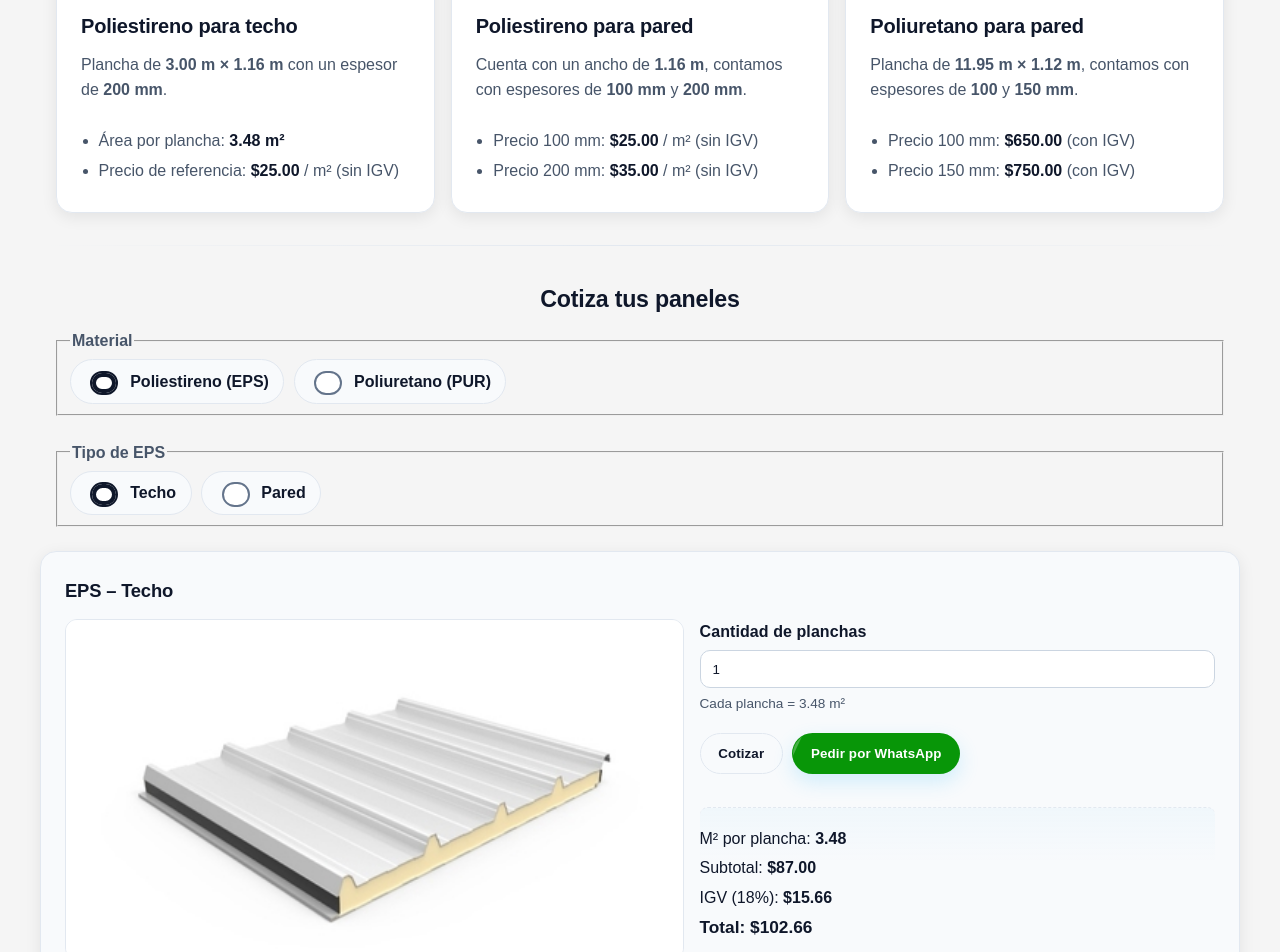
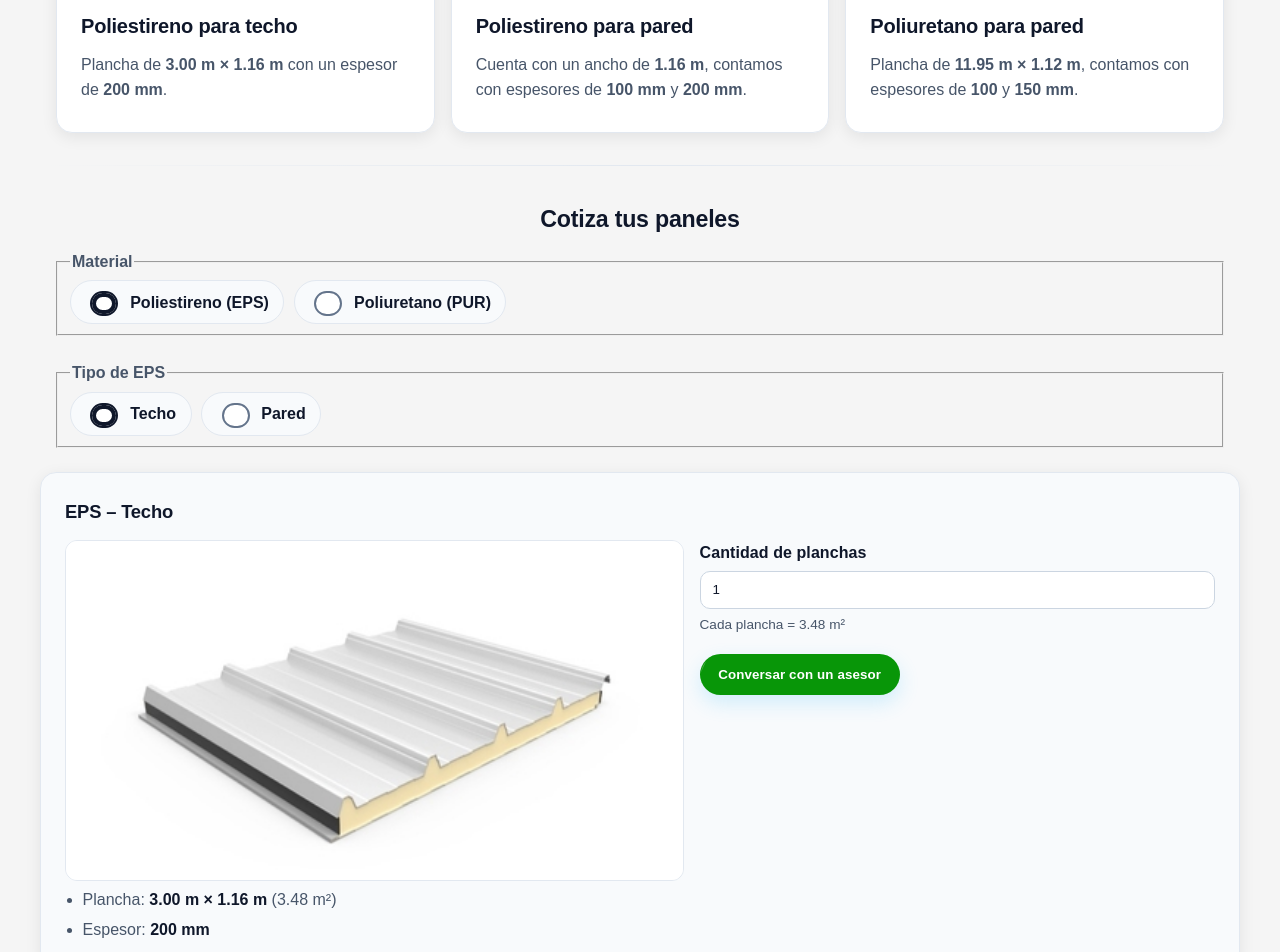
Before and after one commit to Gerard654321/Friosistemas, an Angular app: page /panels in a window 1280 px wide. Shown: the part 700-1652 px from the top of the page. Built offline with nearby package versions, Linux system fonts and the light colour scheme.

Commit message:
Se le quito los precios a las cotizaciones

```diff
--- a/src/app/pages/doors/doors.component.html
+++ b/src/app/pages/doors/doors.component.html
@@ -143,8 +143,6 @@
 
             <div class="doors__quote" role="status">
                 <p><strong>Área:</strong> <span>{{ area | number: '1.2-2' }} m²</span></p>
-                <p class="final-price-label">Precio Estimado (Sin IGV)</p>
-                <p class="final-price">${{ precio | number: '1.2-2' }}</p>
             </div>
         </div>
 
--- a/src/app/pages/doors/doors.component.ts
+++ b/src/app/pages/doors/doors.component.ts
@@ -34,11 +34,11 @@ export class DoorsComponent {
 
   get whatsappMessage(): string {
     const detalleHojas = this.tipoPuerta === 'vaiven' ? ` con ${this.hojas} hoja(s)` : '';
-    return `Hola, estoy interesado en una puerta tipo ${this.tipoPuerta}${detalleHojas} de ${this.ancho}m x ${this.alto}m. La cotización es $${this.precio.toFixed(2)}`;
+    return `Hola, estoy interesado en una puerta tipo ${this.tipoPuerta}${detalleHojas} de ${this.ancho}m x ${this.alto}m.`;
   }
 
   enviarWhatsApp() {
-    const url = `https://wa.me/51991038374?text=${encodeURIComponent(this.whatsappMessage)}`;
+    const url = `https://wa.me/51998691832?text=${encodeURIComponent(this.whatsappMessage)}`;
     window.open(url, '_blank');
   }
 }
--- a/src/app/pages/panels/panels.component.html
+++ b/src/app/pages/panels/panels.component.html
@@ -37,10 +37,6 @@
           <p class="material__text">
             Plancha de <strong>3.00 m × 1.16 m</strong> con un espesor de <strong>200 mm</strong>.
           </p>
-          <ul class="facts" role="list" aria-label="Características y precios">
-            <li>Área por plancha: <strong>{{ epsTechoM2PorPlacha | number:'1.2-2' }} m²</strong></li>
-            <li>Precio de referencia: <strong>{{ money(EPS_TECHO_PRECIO_M2) }}</strong> / m² (sin IGV)</li>
-          </ul>
         </div>
       </article>
 
@@ -60,10 +56,6 @@
           <p class="material__text">
             Cuenta con un ancho de <strong>1.16 m</strong>, contamos con espesores de <strong>100 mm</strong> y <strong>200 mm</strong>.
           </p>
-          <ul class="facts" role="list" aria-label="Características y precios">
-            <li>Precio 100 mm: <strong>{{ money(EPS_PARED_PRECIO_100) }}</strong> / m² (sin IGV)</li>
-            <li>Precio 200 mm: <strong>{{ money(EPS_PARED_PRECIO_200) }}</strong> / m² (sin IGV)</li>
-          </ul>
         </div>
       </article>
 
@@ -83,10 +75,6 @@
           <p class="material__text">
             Plancha de <strong>11.95 m × 1.12 m</strong>, contamos con espesores de <strong>100</strong> y <strong>150 mm</strong>.
           </p>
-          <ul class="facts" role="list" aria-label="Características y precios">
-            <li>Precio 100 mm: <strong>{{ money(PUR_PRECIO_100_CON_IGV) }}</strong> (con IGV)</li>
-            <li>Precio 150 mm: <strong>{{ money(PUR_PRECIO_150_CON_IGV) }}</strong> (con IGV)</li>
-          </ul>
         </div>
       </article>
     </article>
@@ -169,7 +157,6 @@
         <ul class="facts" role="list">
           <li>Plancha: <strong>3.00 m × 1.16 m</strong> ({{ epsTechoM2PorPlacha | number:'1.2-2' }} m²)</li>
           <li>Espesor: <strong>200 mm</strong></li>
-          <li>Precio base: <strong>{{ money(EPS_TECHO_PRECIO_M2) }}</strong> / m² (sin IGV)</li>
         </ul>
       </div>
 
@@ -193,7 +180,6 @@
         </label>
 
         <div class="actions">
-          <button type="button" class="btn btn--ghost" (click)="cotizarEpsTecho()">Cotizar</button>
           <button
             type="button"
             class="btn btn--primary"
@@ -201,15 +187,8 @@
             [disabled]="epsFormTecho.invalid"
             [attr.aria-disabled]="epsFormTecho.invalid"
           >
-            Pedir por WhatsApp
+            Conversar con un asesor
           </button>
-        </div>
-
-        <div class="summary" aria-live="polite">
-          <p>M² por plancha: <strong>{{ epsTechoM2PorPlacha | number:'1.2-2' }}</strong></p>
-          <p>Subtotal: <strong>{{ money(epsTechoSubtotal) }}</strong></p>
-          <p>IGV (18%): <strong>{{ money(epsTechoIgv) }}</strong></p>
-          <p class="total">Total: <strong>{{ money(epsTechoTotal) }}</strong></p>
         </div>
       </form>
     </div>
@@ -234,8 +213,6 @@
         <ul class="facts" role="list">
           <li>Ancho fijo: <strong>{{ EPS_PARED_ANCHO }} m</strong></li>
           <li>Espesor: <strong>100</strong> o <strong>200 mm</strong></li>
-          <li>Precio 100 mm: <strong>{{ money(EPS_PARED_PRECIO_100) }}</strong> / m² (sin IGV)</li>
-          <li>Precio 200 mm: <strong>{{ money(EPS_PARED_PRECIO_200) }}</strong> / m² (sin IGV)</li>
         </ul>
       </div>
 
@@ -268,7 +245,6 @@
         </label>
 
         <div class="actions">
-          <button type="button" class="btn btn--ghost" (click)="cotizarEpsPared()">Cotizar</button>
           <button
             type="button"
             class="btn btn--primary"
@@ -276,16 +252,8 @@
             [disabled]="epsFormPared.invalid"
             [attr.aria-disabled]="epsFormPared.invalid"
           >
-            Pedir por WhatsApp
+            Conversar con un asesor
           </button>
-        </div>
-
-        <div class="summary" aria-live="polite">
-          <p>M²: <strong>{{ epsParedM2 | number:'1.2-2' }}</strong></p>
-          <p>Precio m²: <strong>{{ money(epsParedPrecioM2) }}</strong></p>
-          <p>Subtotal: <strong>{{ money(epsParedSubtotal) }}</strong></p>
-          <p>IGV (18%): <strong>{{ money(epsParedIgv) }}</strong></p>
-          <p class="total">Total: <strong>{{ money(epsParedTotal) }}</strong></p>
         </div>
       </form>
     </div>
@@ -309,8 +277,6 @@
         />
         <ul class="facts" role="list">
           <li>Plancha: <strong>11.95 m × 1.12 m</strong></li>
-          <li>Espesor: <strong>100</strong> o <strong>150 mm</strong></li>
-          <li>Precio unitario mostrado incluye IGV</li>
         </ul>
       </div>
 
@@ -340,7 +306,6 @@
         </label>
 
         <div class="actions">
-          <button type="button" class="btn btn--ghost" (click)="cotizarPur()">Cotizar</button>
           <button
             type="button"
             class="btn btn--primary"
@@ -348,15 +313,8 @@
             [disabled]="purForm.invalid"
             [attr.aria-disabled]="purForm.invalid"
           >
-            Pedir por WhatsApp
+            Conversar con un asesor
           </button>
-        </div>
-
-        <div class="summary" aria-live="polite">
-          <p>Precio unitario (con IGV): <strong>{{ money(purUnitConIgv) }}</strong></p>
-          <p>Subtotal: <strong>{{ money(purSubtotal) }}</strong></p>
-          <p>IGV (18%): <strong>{{ money(purIgv) }}</strong></p>
-          <p class="total">Total: <strong>{{ money(purTotalConIgv) }}</strong></p>
         </div>
       </form>
     </div>
--- a/src/app/pages/panels/panels.component.ts
+++ b/src/app/pages/panels/panels.component.ts
@@ -124,22 +124,22 @@ export class PanelsComponent {
 
   pedirEpsTecho() {
     const cant = this.epsTechoCantidad;
-    const msg = `Hola, estoy interesado en comprar ${cant} planchas de paneles EPS para techo (3.00m x 1.16m, 200mm). Total aprox: ${this.money(this.epsTechoTotal)}`;
-    window.open(this.wa('51991038374', msg), '_blank');
+    const msg = `Hola, estoy interesado en comprar ${cant} planchas de paneles EPS para techo (3.00m x 1.16m, 200mm).`;
+    window.open(this.wa('51998691832', msg), '_blank');
   }
 
   pedirEpsPared() {
     const largo = this.epsParedLargo;
     const esp = this.epsParedEspesor;
-    const msg = `Hola, estoy interesado en paneles EPS para pared de ${esp}mm, ${largo}m de largo (ancho 1.16m). Total aprox: ${this.money(this.epsParedTotal)}`;
-    window.open(this.wa('51991038374', msg), '_blank');
+    const msg = `Hola, estoy interesado en paneles EPS para pared de ${esp}mm, ${largo}m de largo (ancho 1.16m).`;
+    window.open(this.wa('51998691832', msg), '_blank');
   }
 
   pedirPur() {
     const cant = this.purCantidad;
     const esp = this.purEspesor;
-    const msg = `Hola, estoy interesado en ${cant} planchas de panel PUR de ${esp}mm. Total aprox: ${this.money(this.purTotalConIgv)}`;
-    window.open(this.wa('51991038374', msg), '_blank');
+    const msg = `Hola, estoy interesado en ${cant} planchas de panel PUR de ${esp}mm.`;
+    window.open(this.wa('51998691832', msg), '_blank');
   }
 
   onImgError(ev: Event) {
```
